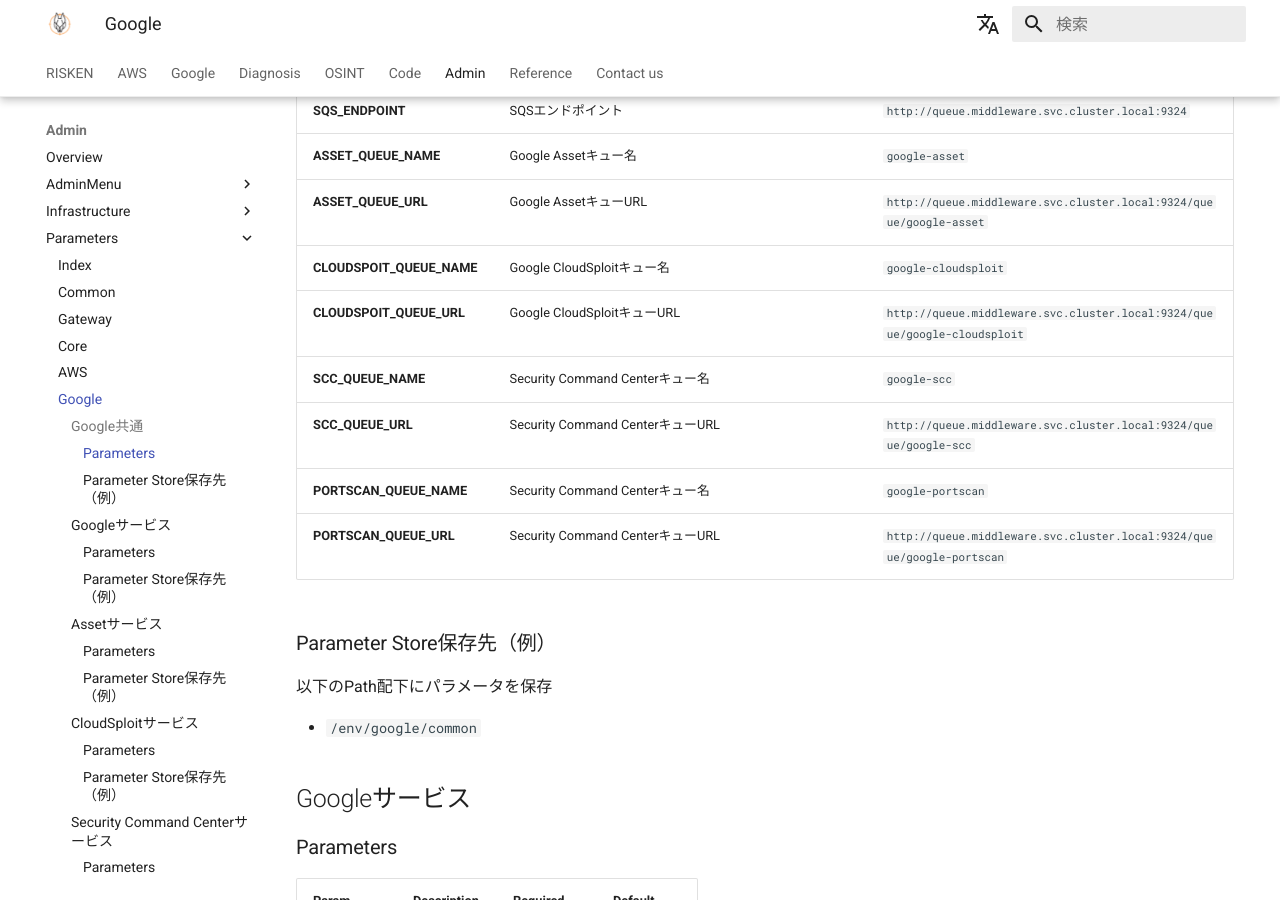
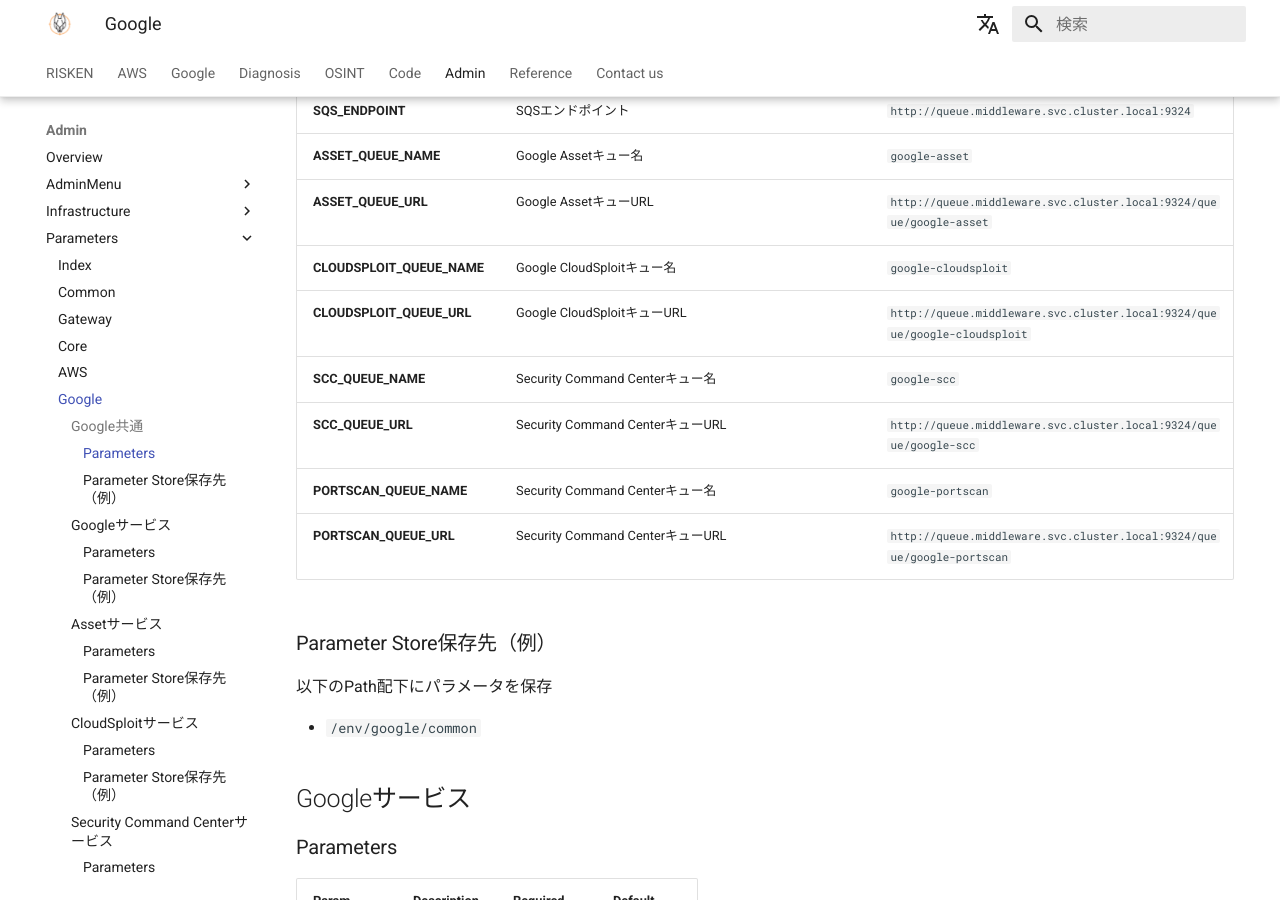
Before and after one commit to ca-risken/doc, an MkDocs documentation site: the page built from docs/admin/param_google.md, in a window 1280 px wide and 900 px high, scrolled down 551 px. Built offline with MkDocs 1.6.1 and Material for MkDocs 9.7.7, drawn with Linux system fonts in a browser that asks for light colours; comment, search, counter and statistics services are not loaded.

Commit message:
fix: typo

```diff
--- a/docs/admin/param_google.md
+++ b/docs/admin/param_google.md
@@ -15,8 +15,8 @@ Googleのパラメータです
 | **SQS_ENDPOINT** | SQSエンドポイント | | `http://queue.middleware.svc.cluster.local:9324` |
 | **ASSET_QUEUE_NAME** | Google Assetキュー名 | | `google-asset` |
 | **ASSET_QUEUE_URL** | Google AssetキューURL | | `http://queue.middleware.svc.cluster.local:9324/queue/google-asset` |
-| **CLOUDSPOIT_QUEUE_NAME** | Google CloudSploitキュー名 | | `google-cloudsploit` |
-| **CLOUDSPOIT_QUEUE_URL** | Google CloudSploitキューURL | | `http://queue.middleware.svc.cluster.local:9324/queue/google-cloudsploit` |
+| **CLOUDSPLOIT_QUEUE_NAME** | Google CloudSploitキュー名 | | `google-cloudsploit` |
+| **CLOUDSPLOIT_QUEUE_URL** | Google CloudSploitキューURL | | `http://queue.middleware.svc.cluster.local:9324/queue/google-cloudsploit` |
 | **SCC_QUEUE_NAME** | Security Command Centerキュー名 | | `google-scc` |
 | **SCC_QUEUE_URL** | Security Command CenterキューURL | | `http://queue.middleware.svc.cluster.local:9324/queue/google-scc` |
 | **PORTSCAN_QUEUE_NAME** | Security Command Centerキュー名 | | `google-portscan` |
```
Also changed, not shown: docs/diagnosis/applicationscan_datasource.md (+0 -1 lines), docs/diagnosis/portscan_datasource.md (+0 -1 lines).
